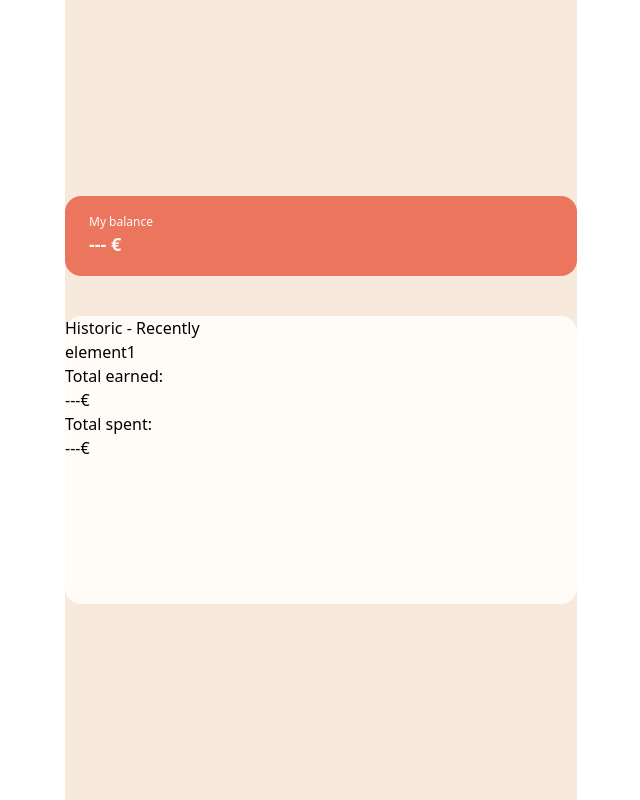
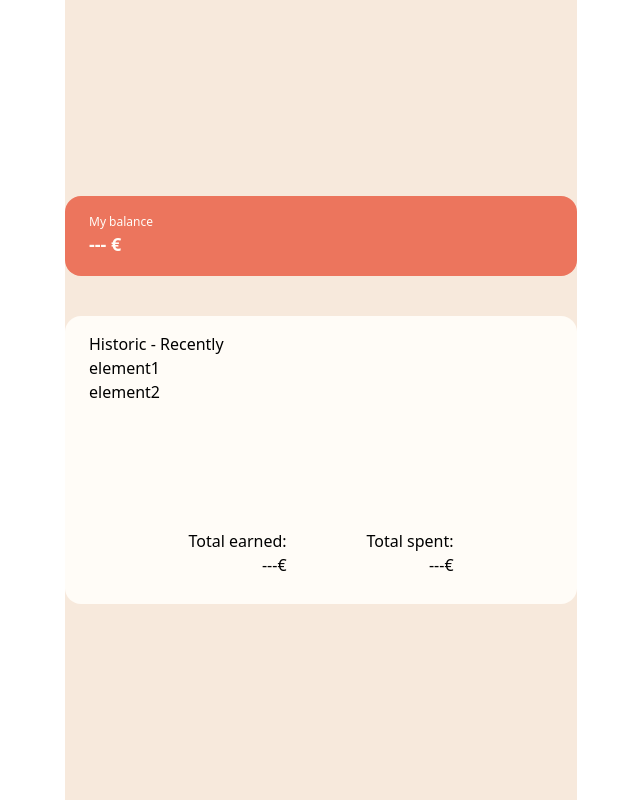
Before and after one commit to jmartinpizarro/expense-tracker, a React app: page / in a window 1280 px wide. Shown: the whole page, without its empty margins (319-959 px from the left). Built offline with nearby package versions, Linux system fonts and the light colour scheme; the HTML template or start-up script is replaced by a standard one.

Commit message:
Done main design.

```diff
--- a/src/AccountingTable.jsx
+++ b/src/AccountingTable.jsx
@@ -1,24 +1,24 @@
 export default function AccountingTable(){
 
     return(
-    <div className="h-72 bg-white rounded-2xl">
-        <h2>Historic - Recently</h2>
-        <ul>
+    <div className="h-72 bg-white rounded-2xl flex flex-col">
+        <h2 className="mx-6 mt-4">Historic - Recently</h2>
+        <ul className="mx-6 h-3/5">
           <li>element1</li>
+          <li>element2</li>
         </ul>
 
-        <div>
+        <div className="flex flex-row gap-20 items-center justify-center">
           <div>
             <h3>Total earned:</h3>
-            <span>---€</span>
+            <span className="block w-full text-right">---€</span>
           </div>
 
           <div>
             <h3>Total spent:</h3>
-            <span>---€</span>
+            <span className="block w-full text-right">---€</span>
           </div>
         </div>
-      </div>
+    </div>
     )
-
 }
```
